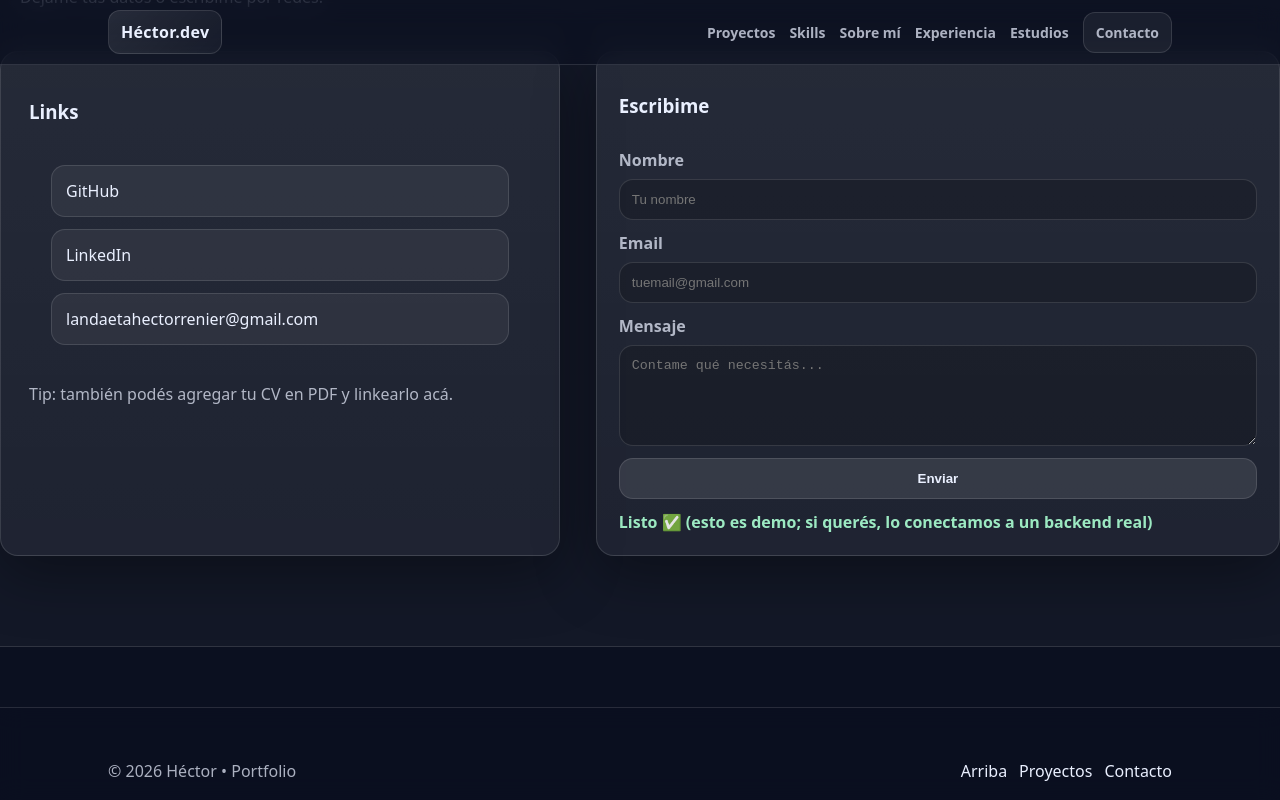
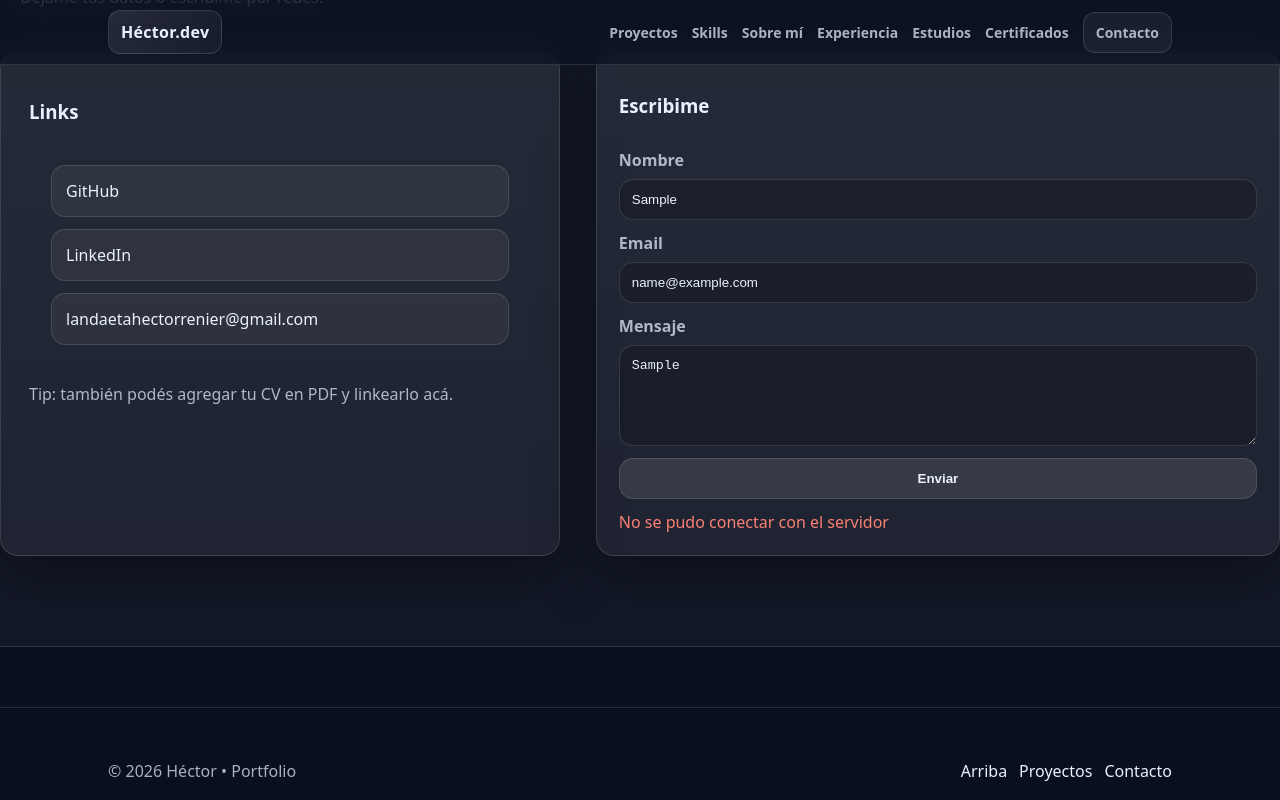
Before and after one commit to 23hr03/Portafolio, a React (Vite) app: page / in a window 1280 px wide. Both pictures are taken after typing "Sample", "name@example.com", "Sample" into the empty fields and a click on the button "Enviar". Shown: the part 4578-5378 px from the top of the page. Built offline with nearby package versions, Linux system fonts and the light colour scheme; no server answers.

Commit message:
formulario de envio

```diff
--- a/src/App.jsx
+++ b/src/App.jsx
@@ -352,6 +352,7 @@ return (
       <a href="#about">Sobre mí</a>
       <a href="#experience">Experiencia</a>
       <a href="#education">Estudios</a>
+      <a href="#certificates">Certificados</a>
       <a className="navBtn" href="#contact">Contacto</a>
 
     </nav>
@@ -428,14 +429,48 @@ return (
 );
 }
 
+
+
 function ContactForm() {
-// Form simple (sin backend). Podés integrarlo con Formspree o tu API después.
-const [status, setStatus] = useState("idle");
+const [status, setStatus] = useState("idle"); // idle | sending | sent
+const [error, setError] = useState("");
 
-const onSubmit = (e) => {
+const onSubmit = async (e) => {
 e.preventDefault();
+setError("");
+setStatus("sending");
+
+const form = e.target;
+
+const data = {
+name: form.name.value,
+email: form.email.value,
+message: form.message.value,
+};
+
+try {
+const res = await fetch("http://localhost:3001/api/contact", {
+method: "POST",
+headers: {
+"Content-Type": "application/json",
+},
+body: JSON.stringify(data),
+});
+
+const result = await res.json();
+
+if (!res.ok) {
+setStatus("idle");
+setError(result.message || "Error al enviar el mensaje");
+return;
+}
+
 setStatus("sent");
-e.target.reset();
+form.reset();
+} catch (err) {
+setStatus("idle");
+setError("No se pudo conectar con el servidor");
+}
 };
 
 return (
@@ -444,29 +479,41 @@ return (
 
   <label>
     Nombre
-    <input required placeholder="Tu nombre" />
+    <input name="name" required placeholder="Tu nombre" disabled={status==="sending" } />
   </label>
 
   <label>
     Email
-    <input required type="email" placeholder="tuemail@gmail.com" />
+    <input name="email" type="email" required placeholder="tuemail@gmail.com" disabled={status==="sending" } />
   </label>
 
   <label>
     Mensaje
-    <textarea required rows={5} placeholder="Contame qué necesitás..." />
+    <textarea name="message" required rows={5} placeholder="Contame qué necesitás..." disabled={status==="sending" } />
     </label>
 
-      <button className="btn" type="submit">
-        Enviar
-      </button>
+  <button className="btn" type="submit" disabled={status === "sending"}>
+    {status === "sending" ? "Enviando..." : "Enviar"}
+  </button>
 
-      {status === "sent" && (
-        <p className="ok">Listo ✅ (esto es demo; si querés, lo conectamos a un backend real)</p>
-      )}
-    </form>
+  {status === "sending" && (
+    <p className="muted">⏳ Enviando mensaje...</p>
+  )}
+
+  {error && (
+    <p style={{ color: "salmon", margin: 0 }}>
+      {error}
+    </p>
+  )}
+
+  {status === "sent" && (
+    <p className="ok">✅ Mensaje enviado correctamente</p>
+  )}
+</form>
+
   );
 }
+
 
 function Footer() {
   return (
```
